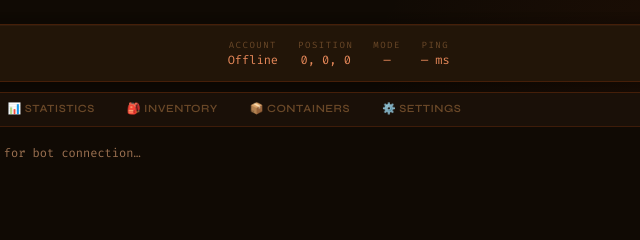
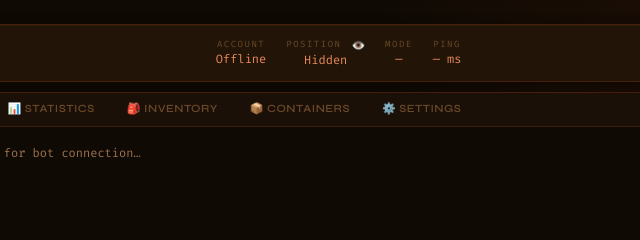
Before and after one commit to Mezo-CPU/Minecraft-AFK-Web, a plain HTML site: page frontend/index.html in a window 1280 px wide. Shown: the top 240 px of the page, 348-988 px from the left. Drawn offline with Linux system fonts and the light colour scheme; sample sign-in values are in the browser's storage; a script that the page names is missing.

Commit message:
Update index.html

```diff
--- a/frontend/index.html
+++ b/frontend/index.html
@@ -1026,8 +1026,12 @@
         <span class="hdr-stat-val" id="username">Offline</span>
       </div>
       <div class="hdr-stat">
-        <span class="hdr-stat-label">Position</span>
-        <span class="hdr-stat-val" id="coordinates">0, 0, 0</span>
+        <span class="hdr-stat-label">
+          Position
+          <button type="button" id="coordsToggleBtn" onclick="toggleCoords()" title="Show/hide coordinates"
+            style="background:none;border:none;cursor:pointer;padding:0;margin-left:3px;font-size:11px;vertical-align:middle;color:var(--dim);line-height:1;">👁️</button>
+        </span>
+        <span class="hdr-stat-val" id="coordinates">Hidden</span>
       </div>
       <div class="hdr-stat">
         <span class="hdr-stat-label">Mode</span>
```
